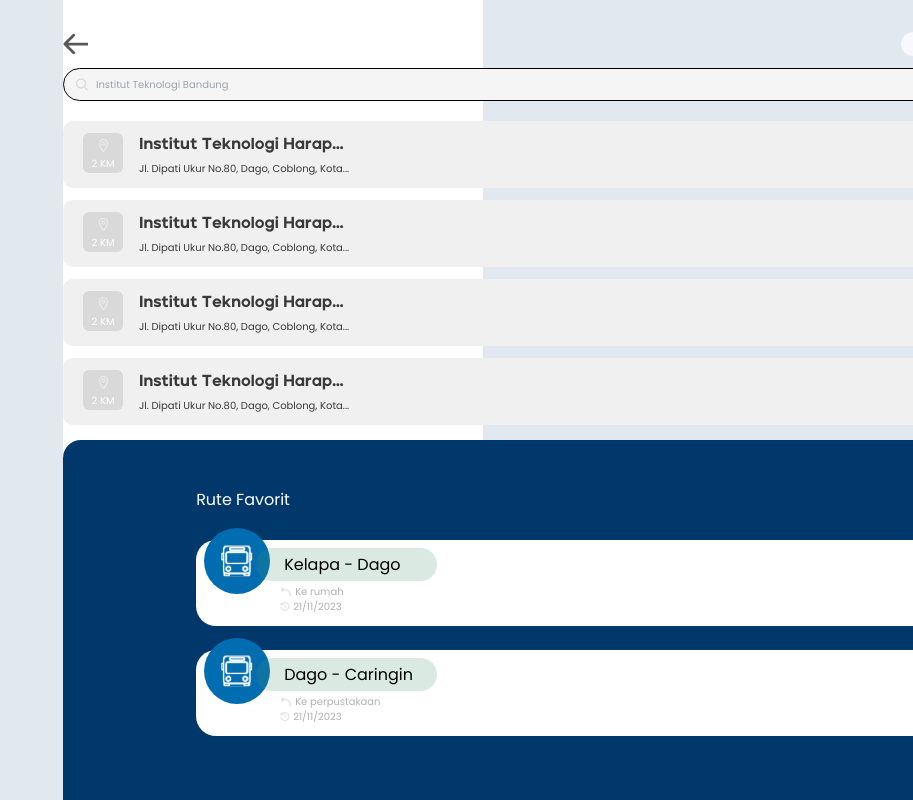
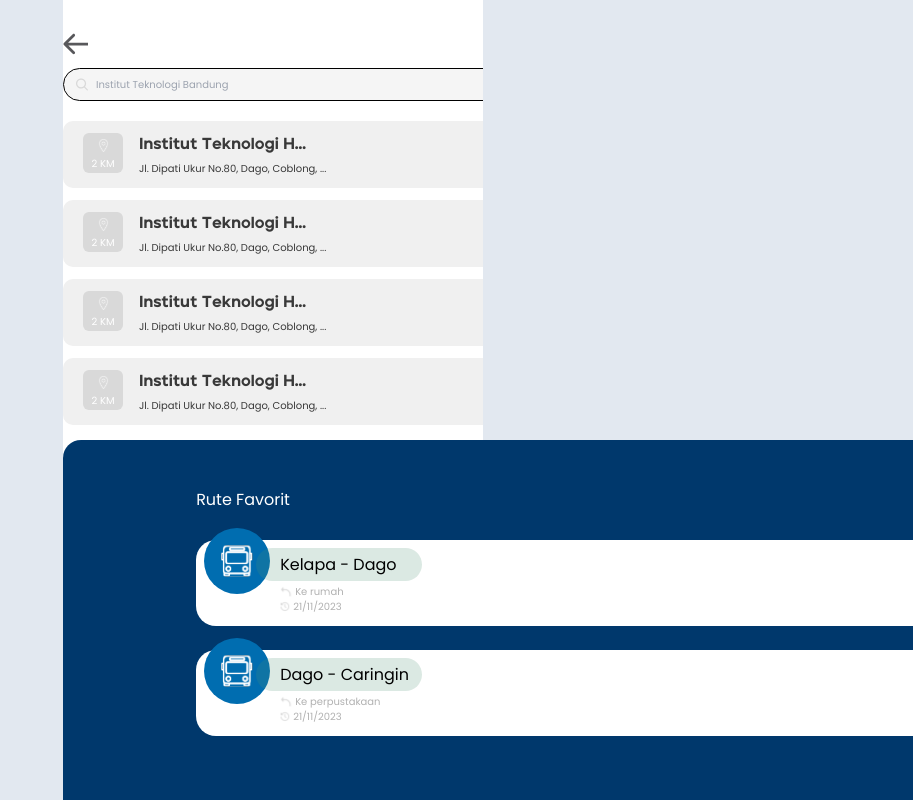
Before and after one commit to alishalistyaa/transit, a Next.js app in the folder client/: page /buy-ticket in a window 1280 px wide. Shown: the top 800 px of the page, without its empty margins (367-1280 px from the left). Built offline with nearby package versions, Linux system fonts and the light colour scheme.

Commit message:
fix: sizing on smaller screen

```diff
--- a/client/src/app/(with-nav)/dashboard/page.tsx
+++ b/client/src/app/(with-nav)/dashboard/page.tsx
@@ -63,13 +63,13 @@
 
   return (
     <main>
-      <div className="w-full flex items-center justify-between px-7 pt-12">
+      <div className="w-full flex items-center justify-between px-7 pt-10">
         <Image src={TransitLogo} width={59} height={66} alt="Transit Logo" />
 
         <CurrentLocation address={address} />
       </div>
 
-      <h1 className="font-jeko text-xl tracking-[0.02] mt-11 mx-10 text-BROWN-700">
+      <h1 className="font-jeko text-xl tracking-[0.02] mt-5 mx-10 text-BROWN-700">
         Hi, <span className="text-GREEN-500">{username}</span> <br /> Mau kemana
         hari ini?
       </h1>
@@ -81,7 +81,7 @@
         />
       </div>
 
-      <div className="relative w-[337px] h-[174px] bg-BLUE-700 rounded-3xl mt-4 drop-shadow-[4px_4px_4px_rgba(0,0,0,0.25)] mx-auto px-4 pt-10 overflow-hidden">
+      <div className="relative w-[86.4vw] h-[174px] bg-BLUE-700 rounded-3xl mt-4 drop-shadow-[4px_4px_4px_rgba(0,0,0,0.25)] mx-auto px-4 pt-10 overflow-hidden">
         <div className="absolute w-[337px] h-[154px] top-4 left-0 -z-10">
           <Image src={CardBackground} fill={true} alt="" />
         </div>
@@ -103,7 +103,7 @@
       </h2>
 
       {/* TODO: Set this toggle button to change opacity */}
-      <div className="flex justify-between items-center px-8 w-full mt-3.5">
+      <div className="flex justify-between items-center mx-auto w-[320px] mt-3.5">
         <button onClick={() => setBisChecked(!isBisChecked)}>
           <Image
             src={isBisChecked ? BisChecked : BisUnchecked}
--- a/client/src/app/(without-nav)/buy-ticket/page.tsx
+++ b/client/src/app/(without-nav)/buy-ticket/page.tsx
@@ -90,12 +90,12 @@
       <ul className="mt-5">
         {stops.map((stop, index) => {
           const title =
-            stop.title.length > 24
-              ? stop.title.slice(0, 24) + "..."
+            stop.title.length > 20
+              ? stop.title.slice(0, 20) + "..."
               : stop.title;
           const address =
-            stop.address.length > 42
-              ? stop.address.slice(0, 42) + "..."
+            stop.address.length > 38
+              ? stop.address.slice(0, 38) + "..."
               : stop.address;
 
           return (
--- a/client/src/app/layout.tsx
+++ b/client/src/app/layout.tsx
@@ -56,7 +56,7 @@
           poppinsBold.variable
         )}
       >
-        <div className="max-w-[420px] bg-white mx-auto min-h-[100vh]">
+        <div className="max-w-[420px] bg-white mx-auto min-h-[100vh] overflow-hidden">
           {children}
         </div>
       </body>
--- a/client/src/components/FavouriteRoute.tsx
+++ b/client/src/components/FavouriteRoute.tsx
@@ -23,7 +23,7 @@
         <Image src={FavRouteIcon} width={32} height={32} alt="" />
       </div>
 
-      <div className="absolute pl-7 left-[60px] top-2 rounded-[20px] bg-GREEN-400 flex items-center h-[33px] w-[181px]">
+      <div className="absolute pl-6 left-[60px] top-2 rounded-[20px] bg-GREEN-400 flex items-center h-[33px] w-[166px]">
         <h5 className="font-poppinsBold text-black">{route}</h5>
       </div>
 
```
